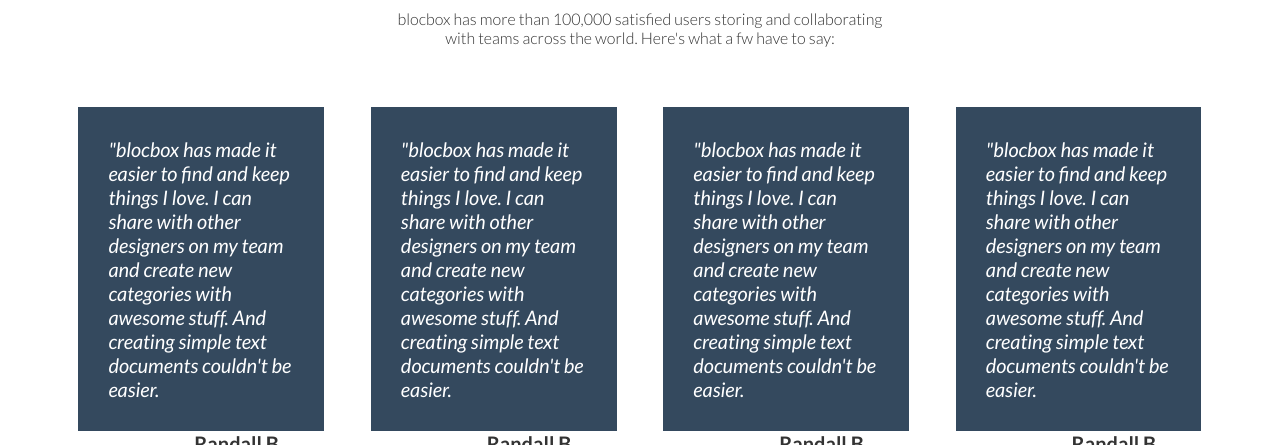
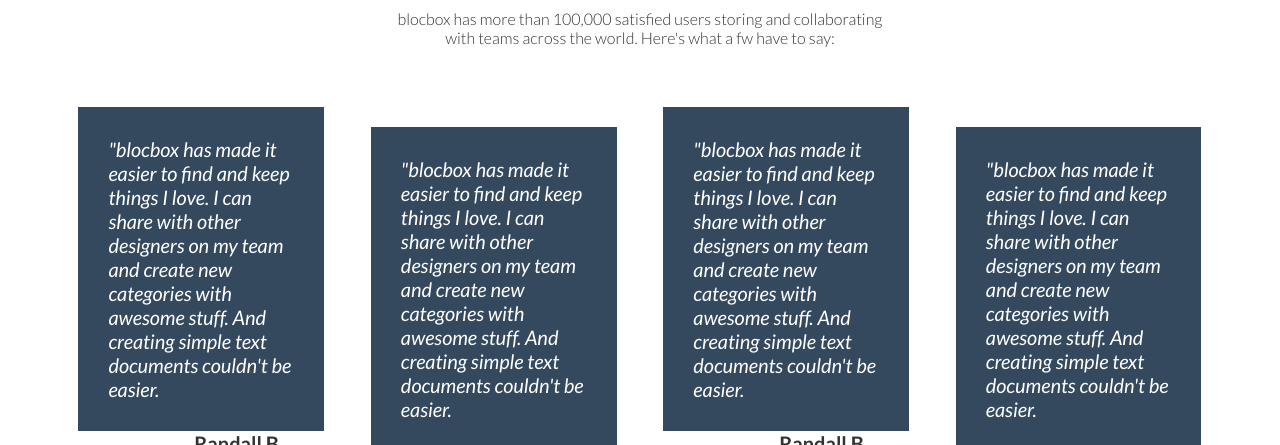
Before and after one commit to vcastillo630/BlocBox, a plain HTML site: page index.html in a window 1280 px wide. Shown: the part 1961-2406 px from the top of the page. Drawn offline with Linux system fonts and the light colour scheme.

Commit message:
homepage-styling-completed

```diff
--- a/css/style.css
+++ b/css/style.css
@@ -234,6 +234,9 @@
 .testimonials ul li {
   list-style-type: none;
 }
+.testimonials .stagger {
+  margin-top: 20px;
+}
 .testimonials blockquote {
   color: #FFFFFF;
   text-align: left;
--- a/index.html
+++ b/index.html
@@ -128,7 +128,7 @@
           <p class="name"> <strong> Randall B.</strong> <br/> Freelance Designer, Michigan
           </p>
         </li>
-        <li class="one-fourth">
+        <li class="one-fourth stagger">
           <blockquote>"blocbox has made it easier to find and keep things I love. I can share with other designers on my team and create new categories with awesome stuff. And creating simple text documents couldn't be easier.
           </blockquote>
           <img src="https://s3.amazonaws.com/uifaces/faces/twitter/enda/128.jpg" alt="avatar"
@@ -142,7 +142,7 @@
           <p class="name"> <strong> Randall B.</strong> <br/> Freelance Designer, Michigan
           </p>
         </li>
-        <li class="one-fourth">
+        <li class="one-fourth stagger">
           <blockquote>"blocbox has made it easier to find and keep things I love. I can share with other designers on my team and create new categories with awesome stuff. And creating simple text documents couldn't be easier.
           </blockquote>
           <img src="https://s3.amazonaws.com/uifaces/faces/twitter/enda/128.jpg" alt="avatar"
```
Also changed, not shown: package.json (deleted, +0 -23 lines).
